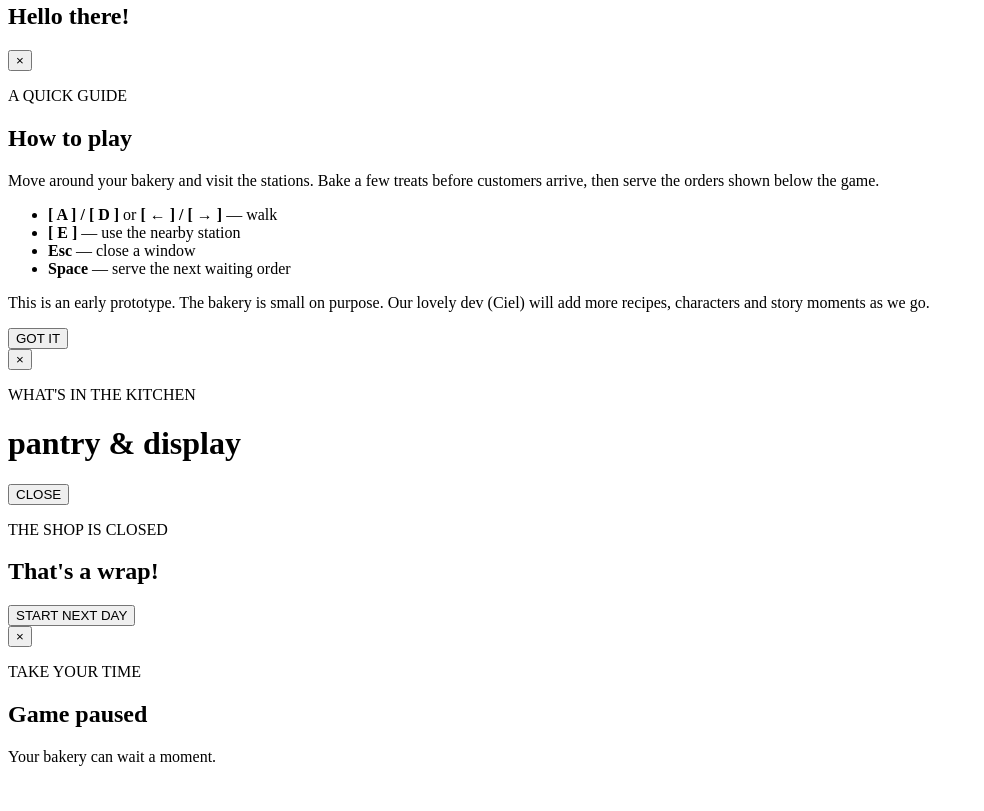
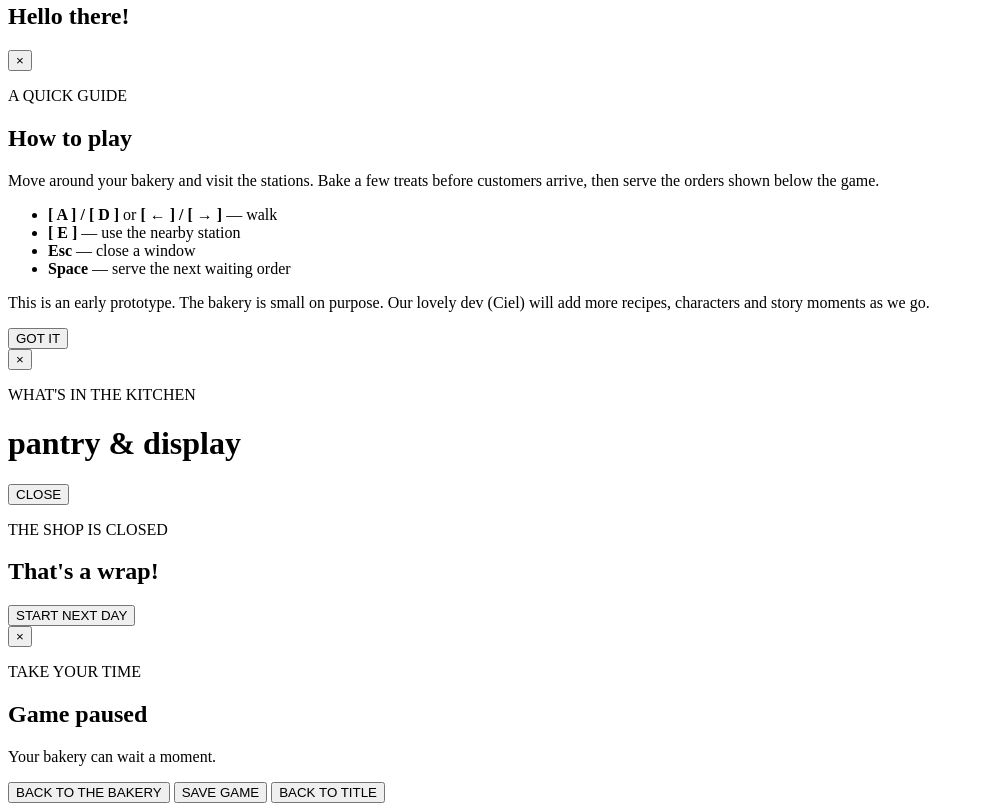
Before and after one commit to whoisciel67-alt/bun-intended, a plain HTML site: page index.html in a window 1280 px wide. Shown: the part 1177-1988 px from the top of the page, without its empty margins (0-984 px from the left). Before the commit the page ends 1959 px from the top, so only its background shows below. Drawn offline with Linux system fonts and the light colour scheme.

Commit message:
html: pause window contents

```diff
--- a/index.html
+++ b/index.html
@@ -222,6 +222,12 @@
             <p class="modal-kicker">TAKE YOUR TIME</p>
             <h2>Game paused</h2>
             <p>Your bakery can wait a moment.</p>
+
+            <div class="modal-actions">
+                <button id="resumeButton" class="button primary">BACK TO THE BAKERY</button>
+                <button id="saveButton" class="button secondary">SAVE GAME</button>
+                <button id="menuButton" class="text-button">BACK TO TITLE</button>
+            </div>
         </div>
 
     </div>
```
